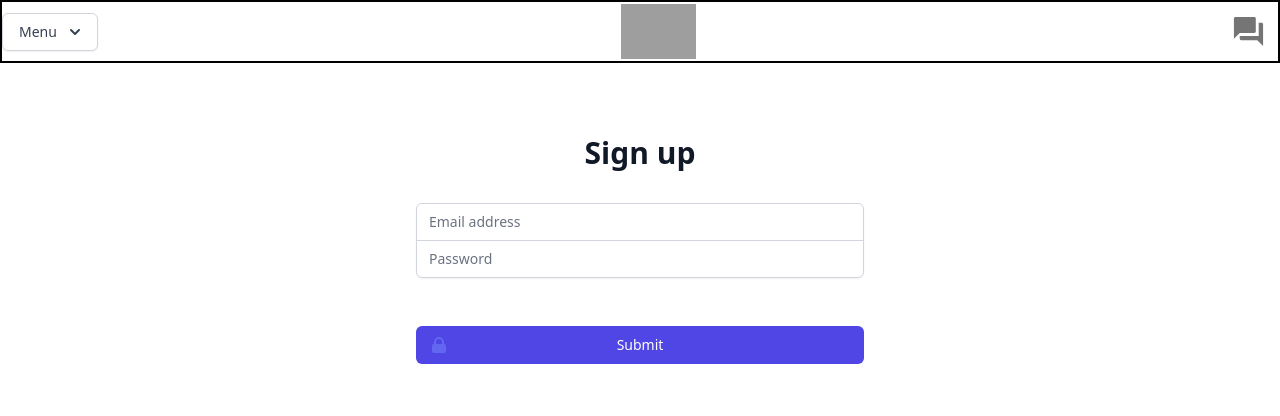
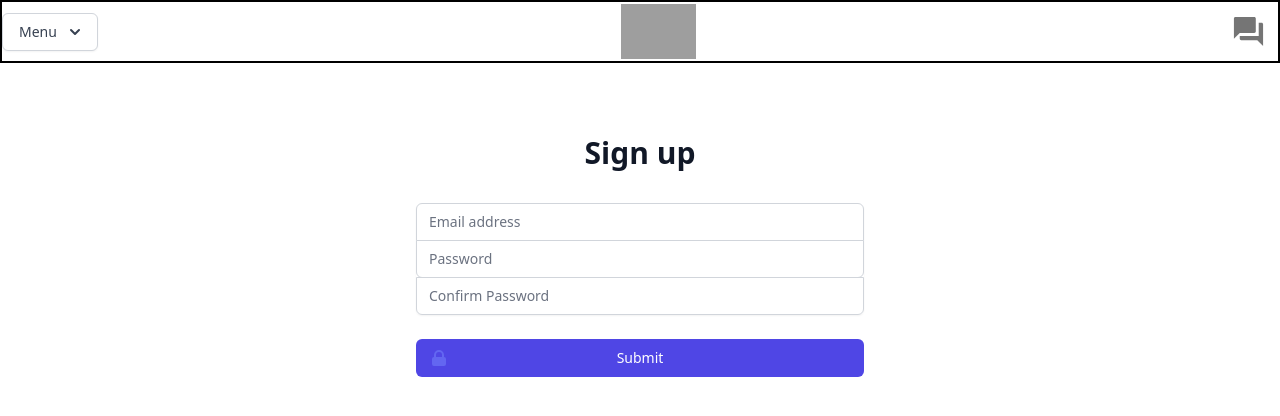
Before and after one commit to rizalmab/Kittinder, a React (Create React App) app in the folder frontend/: page /signup in a window 1280 px wide. Shown: the top 416 px of the page. Built offline with nearby package versions, Linux system fonts and the light colour scheme; no server answers; grey boxes are pictures that could not be loaded.

Commit message:
Sign up page mostly done

```diff
--- a/frontend/src/App.js
+++ b/frontend/src/App.js
@@ -1,5 +1,13 @@
 // import "./App.css";
-import { BrowserRouter, Routes, Route } from "react-router-dom";
+import { useEffect, useState } from "react";
+import UserContext from "./components/context/context";
+import {
+  BrowserRouter,
+  Routes,
+  Route,
+  useInRouterContext,
+} from "react-router-dom";
+import axios from "axios";
 import Navbar from "./components/Navbar/Navbar";
 import HomePage from "./components/HomePage/HomePage";
 import LoginPage from "./components/LoginSignup/LoginPage";
@@ -9,9 +17,42 @@ import MyProfile from "./components/MyProfile/MyProfile";
 import AdvancedSwipe from "./components/HomePage/AdvancedSwipe";
 
 function App() {
+  const [userData, setUserData] = useState({
+    token: undefined,
+    user: undefined,
+  });
+  useEffect(() => {
+    const checkLoggedIn = async () => {
+      // search for token
+      let token = localStorage.getItem("auth-token");
+      // if no token, set token to ""
+      if (token === null) {
+        localStorage.setItem("auth-token", "");
+        token = "";
+      }
+      // get response for token
+      const tokenResponse = await axios.post(
+        "http://localhost:8001/api/users/tokenIsValid",
+        null,
+        { headers: { "x-auth-token": token } }
+      );
+      if (tokenResponse.data) {
+        const userRes = await axios.get("http://localhost:8001/api/users/", {
+          headers: { "x-auth-token": token },
+        });
+        setUserData({
+          token,
+          user: userRes.data,
+        });
+      }
+    };
+    checkLoggedIn();
+  }, []);
+
   return (
     <div className="App text-white">
       <BrowserRouter>
+        <UserContext.Provider value={{ userData, setUserData }}>
           <Navbar />
           <Routes>
             <Route path="/" element={<HomePage />} />
@@ -21,6 +62,7 @@ function App() {
             <Route path="/liked" element={<LikedPage />} />
             <Route path="/my-profile" element={<MyProfile />} />
           </Routes>
+        </UserContext.Provider>
       </BrowserRouter>
     </div>
   );
--- a/frontend/src/components/HomePage/HomePage.jsx
+++ b/frontend/src/components/HomePage/HomePage.jsx
@@ -13,6 +13,8 @@ import IconButton from "@material-ui/core/IconButton";
 const HomePage = () => {
   // used for outOfFrame closure
   const [catsArr, setCatsArr] = useState([]);
+  const [likedCatsArr, setLikedCatsArr] = useState([]);
+  const [dislikedCatsArr, setDislikedCatsArr] = useState([]);
 
   useEffect(() => {
     const fetchData = async () => {
@@ -41,6 +43,14 @@ const HomePage = () => {
     console.log("Favourite button clicked");
   };
 
+  const onSwipe = (direction) => {
+    console.log("You swiped: " + direction);
+  };
+
+  const onCardLeftScreen = (myIdentifier) => {
+    console.log(myIdentifier + " left the screen");
+  };
+
   return (
     <>
       <div className="datingCards">
@@ -51,6 +61,8 @@ const HomePage = () => {
                 className="swipe absolute"
                 key={cat.name}
                 preventSwipe={["up", "down"]}
+                onSwipe={onSwipe}
+                onCardLeftScreen={() => onCardLeftScreen("fooBar")}
               >
                 <div
                   style={{ backgroundImage: `url(${cat.imgUrl})` }}
--- a/frontend/src/components/LoginSignup/SignupPage.js
+++ b/frontend/src/components/LoginSignup/SignupPage.js
@@ -1,27 +1,45 @@
-import React, { useState } from "react";
+import React, { useState, useContext } from "react";
+import { useNavigate } from "react-router-dom";
 import { LockClosedIcon } from "@heroicons/react/solid";
 import axios from "axios";
+import UserContext from "../context/context";
 
 const SignupPage = () => {
-  const [user, setUser] = useState({
-    username: "",
-    password: "",
-  });
+  const [email, setEmail] = useState();
+  const [password, setPassword] = useState();
+  const [passwordCheck, setPasswordCheck] = useState();
+  const [displayName, setDisplayName] = useState();
+  const [error, setError] = useState();
+  // set Context
+  const { setUserData } = useContext(UserContext);
+  const navigate = useNavigate();
 
-  const handleSubmit = (e) => {
-    console.log("user", user);
+  const handleSubmit = async (e) => {
     e.preventDefault();
-    return axios
-      .post("/api/users/signup", user, {
-        headers: {
-          Accept: "application/json",
-          "Content-Type": "application/json;charset=UTF-8",
-        },
-      })
-      .then((res) => {
-        console.log(res);
-      })
-      .catch((err) => console.log(err));
+    try {
+      const newUser = { email, password, passwordCheck, displayName };
+      //! send post request to REGISTER
+      await axios.post("http://localhost:5000/users/register", newUser);
+      //! send post request to LOGIN
+      const loginResponse = await axios.post(
+        "http://localhost:5000/users/login",
+        {
+          email,
+          password,
+        }
+      );
+      //! save the token and user in a state
+      setUserData({
+        token: loginResponse.data.token,
+        user: loginResponse.data.user,
+      });
+      //! save the token in local storage
+      localStorage.setItem("auth-token", loginResponse.data.token);
+      navigate("/");
+      //! catch error
+    } catch (err) {
+      err.response.data.msg && setError(err.response.data.msg);
+    }
   };
 
   return (
@@ -29,25 +47,11 @@ const SignupPage = () => {
       <div className="min-h-full flex items-center justify-center py-12 px-4 sm:px-6 lg:px-8">
         <div className="max-w-md w-full space-y-8">
           <div>
-            {/* <img
-              className="mx-auto h-12 w-auto"
-              src="https://tailwindui.com/img/logos/workflow-mark-indigo-600.svg"
-              alt="Workflow"
-            /> */}
             <h2 className="mt-6 text-center text-3xl font-extrabold text-gray-900">
               Sign up
             </h2>
-            {/* <p className="mt-2 text-center text-sm text-gray-600">
-              Or{" "}
-              <a
-                href="#"
-                className="font-medium text-indigo-600 hover:text-indigo-500"
-              >
-                start your 14-day free trial
-              </a>
-            </p> */}
           </div>
-          <form className="mt-8 space-y-6" action="#" method="POST">
+          <form className="mt-8 space-y-6" onSubmit={handleSubmit}>
             <input type="hidden" name="remember" defaultValue="true" />
             <div className="rounded-md shadow-sm -space-y-px">
               <div>
@@ -55,7 +59,7 @@ const SignupPage = () => {
                   Email address
                 </label>
                 <input
-                  id="email-address"
+                  id="email"
                   name="email"
                   type="email"
                   autoComplete="email"
@@ -63,8 +67,7 @@ const SignupPage = () => {
                   className="appearance-none rounded-none relative block w-full px-3 py-2 border border-gray-300 placeholder-gray-500 text-gray-900 rounded-t-md focus:outline-none focus:ring-indigo-500 focus:border-indigo-500 focus:z-10 sm:text-sm"
                   placeholder="Email address"
                   onChange={(e) => {
-                    setUser({ ...user, username: e.target.value });
-                    // console.log("user", user);
+                    setEmail(e.target.value);
                   }}
                 />
               </div>
@@ -76,49 +79,37 @@ const SignupPage = () => {
                   id="password"
                   name="password"
                   type="password"
-                  autoComplete="current-password"
+                  // autoComplete="current-password"
                   required
                   className="appearance-none rounded-none relative block w-full px-3 py-2 border border-gray-300 placeholder-gray-500 text-gray-900 rounded-b-md focus:outline-none focus:ring-indigo-500 focus:border-indigo-500 focus:z-10 sm:text-sm"
                   placeholder="Password"
                   onChange={(e) => {
-                    setUser({ ...user, password: e.target.value });
-                    // console.log("user", user);
+                    setPassword(e.target.value);
+                  }}
+                />
+              </div>
+              <div>
+                <label htmlFor="confirm-password" className="sr-only">
+                  Confirm Password
+                </label>
+                <input
+                  id="confirm-password"
+                  name="confirm-password"
+                  type="password"
+                  autoComplete="current-password"
+                  required
+                  className="appearance-none rounded-none relative block w-full px-3 py-2 border border-gray-300 placeholder-gray-500 text-gray-900 rounded-b-md focus:outline-none focus:ring-indigo-500 focus:border-indigo-500 focus:z-10 sm:text-sm"
+                  placeholder="Confirm Password"
+                  onChange={(e) => {
+                    setPasswordCheck(e.target.value);
                   }}
                 />
               </div>
             </div>
-
-            <div className="flex items-center justify-between">
-              {/* <div className="flex items-center">
-                <input
-                  id="remember-me"
-                  name="remember-me"
-                  type="checkbox"
-                  className="h-4 w-4 text-indigo-600 focus:ring-indigo-500 border-gray-300 rounded"
-                />
-                <label
-                  htmlFor="remember-me"
-                  className="ml-2 block text-sm text-gray-900"
-                >
-                  Remember me
-                </label>
-              </div> */}
-
-              <div className="text-sm">
-                {/* <a
-                  href="#"
-                  className="font-medium text-indigo-600 hover:text-indigo-500"
-                >
-                  Forgot your password?
-                </a> */}
-              </div>
-            </div>
-
             <div>
               <button
                 type="submit"
                 className="group relative w-full flex justify-center py-2 px-4 border border-transparent text-sm font-medium rounded-md text-white bg-indigo-600 hover:bg-indigo-700 focus:outline-none focus:ring-2 focus:ring-offset-2 focus:ring-indigo-500"
-                onClick={() => handleSubmit()}
               >
                 <span className="absolute left-0 inset-y-0 flex items-center pl-3">
                   <LockClosedIcon
--- a/frontend/src/components/Navbar/DropdownMenu.js
+++ b/frontend/src/components/Navbar/DropdownMenu.js
@@ -26,7 +26,7 @@ const DropdownMenu = () => {
         enterFrom="transform opacity-0 scale-95"
         enterTo="transform opacity-100 scale-100"
         leave="transition ease-in duration-75"
-        leaveFr="transform opacity-100 scale-100"
+        leavefr="transform opacity-100 scale-100"
         leaveTo="transform opacity-0 scale-95"
       >
         <Menu.Items className="origin-top-right absolute left-0 mt-2 w-56 rounded-md shadow-lg bg-white ring-1 ring-black ring-opacity-5 focus:outline-none">
--- /dev/null
+++ b/frontend/src/components/context/context.jsx
@@ -0,0 +1,2 @@
+import { createContext } from "react";
+export default createContext(null);
```
Also changed, not shown: 1 other file (tests, documents, lock files or other folders). Lines whose indentation alone changed are shown as unchanged.
